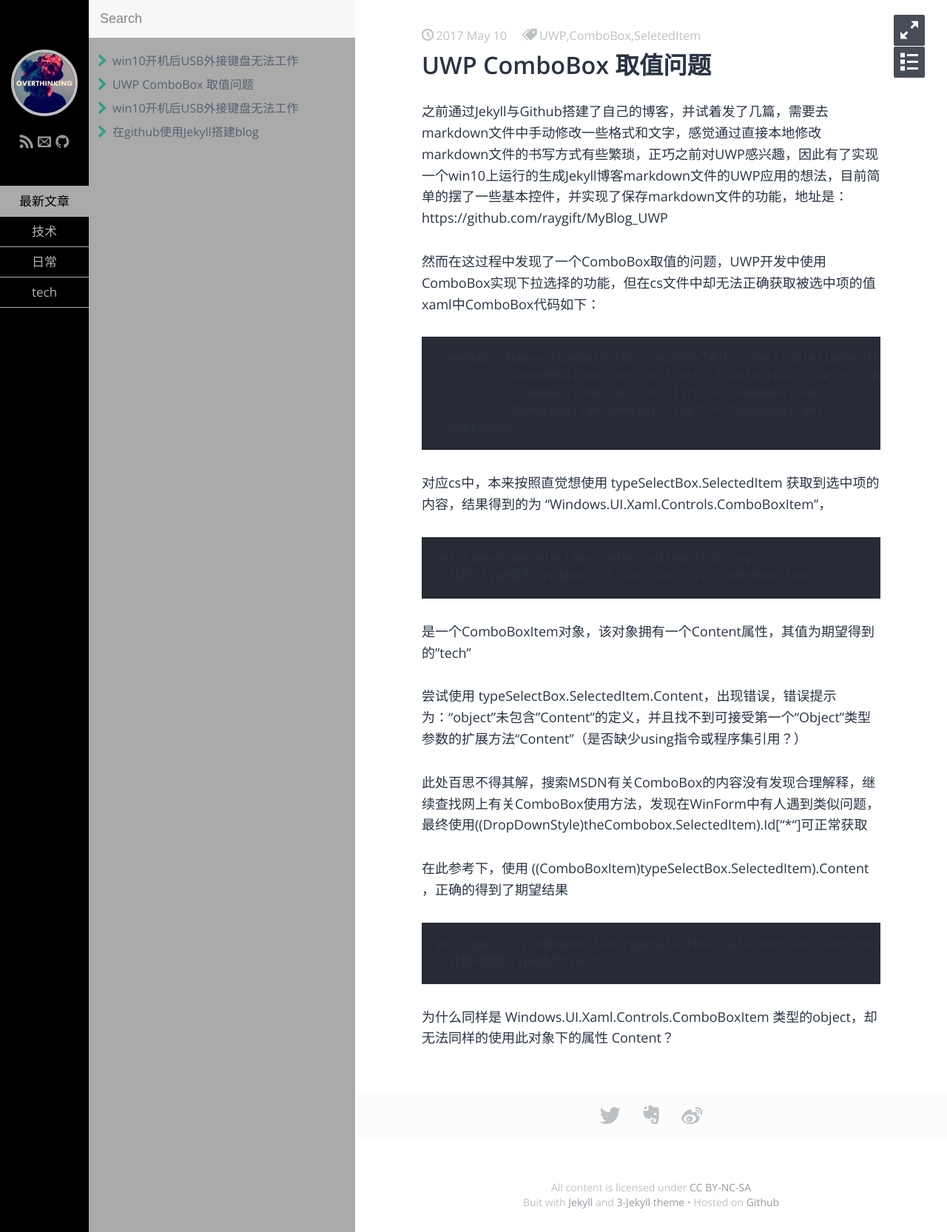
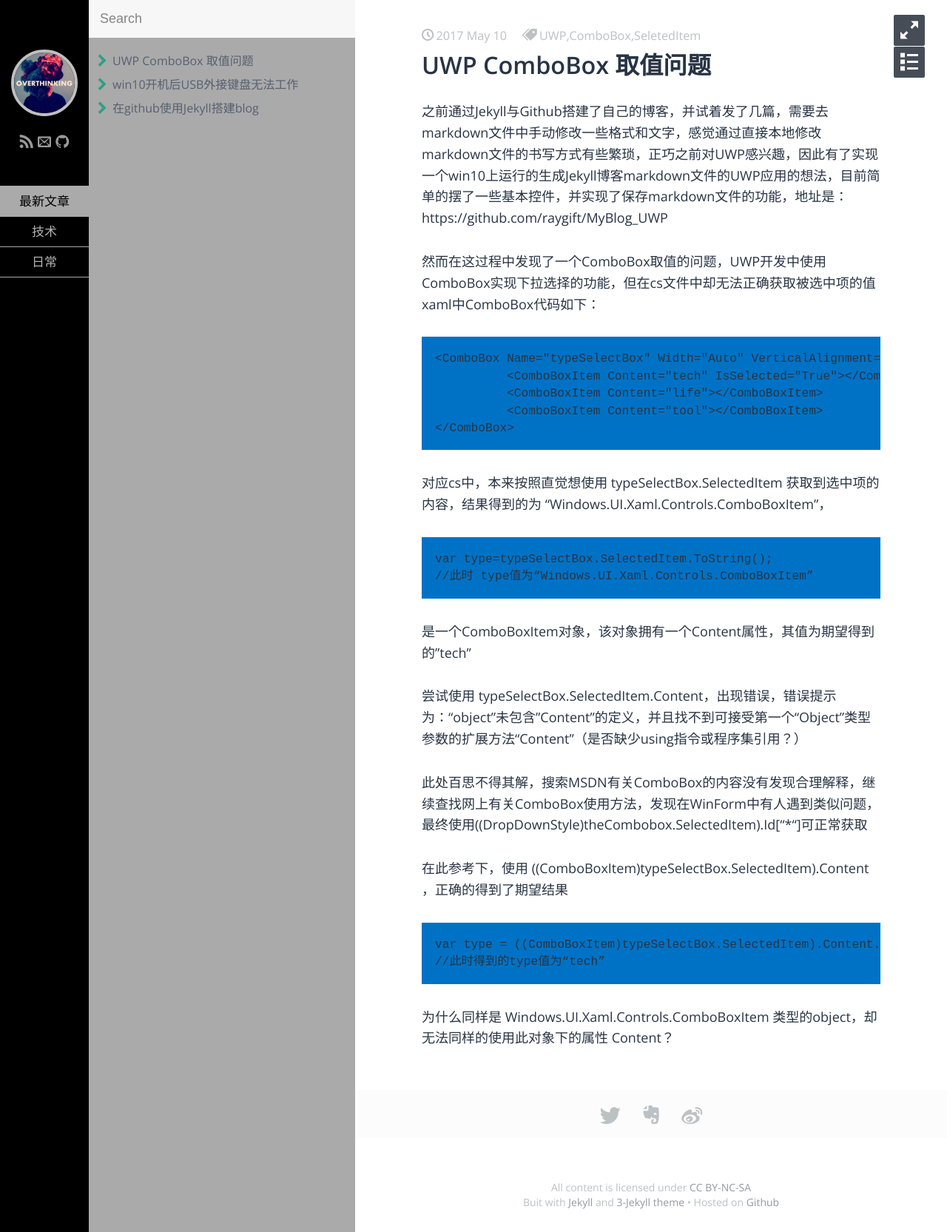
Before and after one commit to raygift/raygift.github.io, a Jekyll site: the page built from _posts/tech/2017-05-10-UWP-ComboBox-SeletedItem.md, in a window 1280 px wide. Shown: the whole page at 74% size. Built offline with Jekyll 4.4.1, drawn with Linux system fonts in a browser that asks for light colours; some web fonts are replaced; some of the changed lines change nothing that is shown.

Commit message:
本地调整样式及blog分类

```diff
--- a/_posts/book/2017-05-12-post-test.md
+++ /dev/null
@@ -1,16 +0,0 @@
----
-layout: post
-title: win10开机后USB外接键盘无法工作
-category: 日常
-tags: win10
-description:
----
-
-
-最近使用装了win10的笔记本，开机后发现外接的键盘总是无法使用，每次都需要卸载重装驱动才可以识别，否则提示“无法识别的USB设备”。
-开始以为是机械键盘的供电需求比较大，因为同时使用USB外接的无线鼠标可以正常使用，且交换两个设备的USB接口后问题依旧。
-由于此键盘在其他电脑未出现该问题，因此猜测为USB电源选项设置问题。
-### 解决过程
-1. 首先在“设备管理器”-“通用串行总线控制器”下，将所有的"USB Root Hub"-“属性”-“电源管理”-“允许计算机关闭此设备以节约电源”取消勾选，重启电脑后发现无效
-2. 然后尝试在“设备管理器”-“键盘”下，将所有子项的“属性”-“电源管理”-“允许计算机关闭此设备以节约电源”取消勾选，重启电脑后依然无效
-3. 最后将所有“人体学输入设备”下的“USB输入设备”-“允许计算机关闭此设备以节约电源”取消勾选，问题解决。
--- a/_posts/tech/2017-05-10-UWP-ComboBox-SeletedItem.md
+++ b/_posts/tech/2017-05-10-UWP-ComboBox-SeletedItem.md
@@ -1,7 +1,7 @@
 ---
 layout: post
 title: UWP ComboBox 取值问题
-category: tech
+category: 技术
 tags: UWP,ComboBox,SeletedItem
 description: uwp combox
 ---
--- a/css/main.sass
+++ b/css/main.sass
@@ -89,7 +89,7 @@
 $post-code-inline-bg: darken($post-bg, 10%)
 $post-code-font: 'Droid Sans Mono', monospace
 
-$post-code-block-bg: #282a36
+$post-code-block-bg: #0072C6
 
 $post-font-size: 18px
 $post-line-height: 1.6
```
